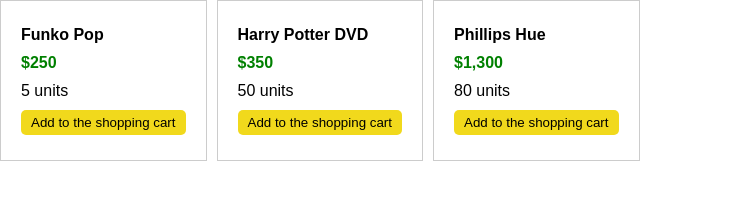
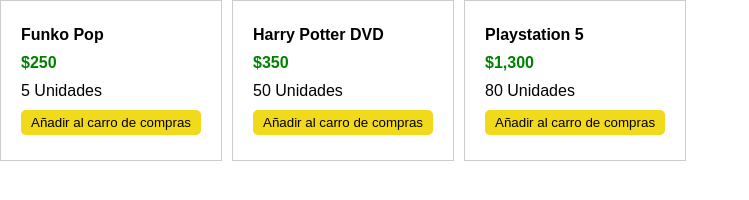
Before and after one commit to adso247/carritoCompra, a plain HTML site: page index.html in a window 1280 px wide. Shown: the whole page, without its empty margins (0-749 px from the left). Drawn offline with Linux system fonts and the light colour scheme.

Commit message:
Proyectos terminados

```diff
--- a/index.html
+++ b/index.html
@@ -3,7 +3,7 @@
     <head>
         <meta charset="UTF-8">
         <meta name="viewport" content="width=device-width, initial-scale=1.0">
-        <title>Carrito compra</title>
+        <title>Carrito de compras</title>
         <!-- ESTILOS -->
         <link rel="stylesheet" href="css/style.css">
     </head>
--- a/js/app.js
+++ b/js/app.js
@@ -1,6 +1,6 @@
 // Definición de una base de datos de productos y sus métodos
-const db = {
-    methods: {
+const db = { // inicio base de datos
+  methods: { //Inicio metodos
     // Método para encontrar un elemento por su id
     find: (id) => {
       return db.items.find((item) => item.id === id);
@@ -18,7 +18,7 @@ const db = {
       // Muestra la base de datos actualizada en la consola
       console.log(db);
     },
-    },
+  }, // Final metodos
   // Lista de productos en la base de datos
   items: [
     {
@@ -35,18 +35,18 @@ const db = {
     },
     {
       id: 2,
-        title: "Phillips Hue",
+      title: "Playstation 5",
       price: 1300,
       qty: 80,
     },
   ],
-  };
+};// Final base de datos
 
 // Objeto que representa el carrito de compras
-  const shoppingCart = {
+const shoppingCart = { //Inicio shoppingCart
   // Lista de items en el carrito
   items: [],
-    methods: {
+  methods: {// Inicio metodos
     // Método para agregar elementos al carrito
     add: (id, qty) => {
       // Obtiene el item del carrito si ya está presente
@@ -112,24 +112,23 @@ const db = {
       // Llama al método "remove" de la base de datos para actualizar el inventario
       db.methods.remove(shoppingCart.items);
     },
-    },
-  };
+  }, //Final metodos
+}; //Final shoppingCart
 
 // Renderiza la tienda
 renderStore();
 
 // Función para renderizar la tienda
-  function renderStore() {
+function renderStore() { //Inicio función
   // Genera elementos HTML para cada producto en la base de datos
   const html = db.items.map((item) => {
     return `
           <div class="item">
               <div class="title">${item.title}</div>
               <div class="price">${numberToCurrency(item.price)}</div>
-              <div class="qty">${item.qty} units</div>
-              <div class="actions"><button class="add" data-id="${
-                item.id
-              }">Add to the shopping cart</button></div>
+              <div class="qty">${item.qty} Unidades</div>
+              <div class="actions"><button class="add" data-id="${item.id
+      }">Añadir al carro de compras</button></div>
           </div>`;
   });
 
@@ -138,7 +137,7 @@ const db = {
 
   // Agrega un evento de clic a los botones de agregar al carrito
   document.querySelectorAll(".item .actions .add").forEach((button) => {
-      button.addEventListener("click", (e) => {
+    button.addEventListener("click", (e) => { //Inicio evento
       // Obtiene el id del producto a partir del atributo data-id del botón
       const id = parseInt(button.getAttribute("data-id"));
       // Encuentra el producto en la base de datos
@@ -153,12 +152,12 @@ const db = {
         // Muestra una alerta si no hay suficiente inventario
         alert("Ya no hay existencia de ese artículo");
       }
+    }); //Final evento
   });
-    });
-  }
+} //Final función
 
 // Función para renderizar el carrito de compras
-  function renderShoppingCart() {
+function renderShoppingCart() { //Inicio función
   // Genera elementos HTML para cada item en el carrito de compras
   const html = shoppingCart.items.map((item) => {
     const dbItem = db.methods.find(item.id);
@@ -166,7 +165,7 @@ const db = {
               <div class="item">
                   <div class="title">${dbItem.title}</div>
                   <div class="price">${numberToCurrency(dbItem.price)}</div>
-                  <div class="qty">${item.qty} units</div>
+                  <div class="qty">${item.qty} Unidades</div>
                   <div class="subtotal">Subtotal: ${numberToCurrency(
       item.qty * dbItem.price
     )}</div>
@@ -180,7 +179,7 @@ const db = {
   // Genera el contenido para el cierre del carrito y el botón de compra
   const closeButton = `
     <div class="cart-header">
-      <button id="bClose">Close</button>
+      <button id="bClose">Cerrar</button>
     </div>`;
   const purchaseButton =
     shoppingCart.items.length > 0
@@ -229,7 +228,7 @@ const db = {
       shoppingCart.methods.purchase();
     });
   }
-  }
+} //Fin función
 
 // Función para convertir un número en formato de moneda
 function numberToCurrency(n) {
```
Also changed, not shown: 4 other files. Lines whose indentation alone changed are shown as unchanged.
